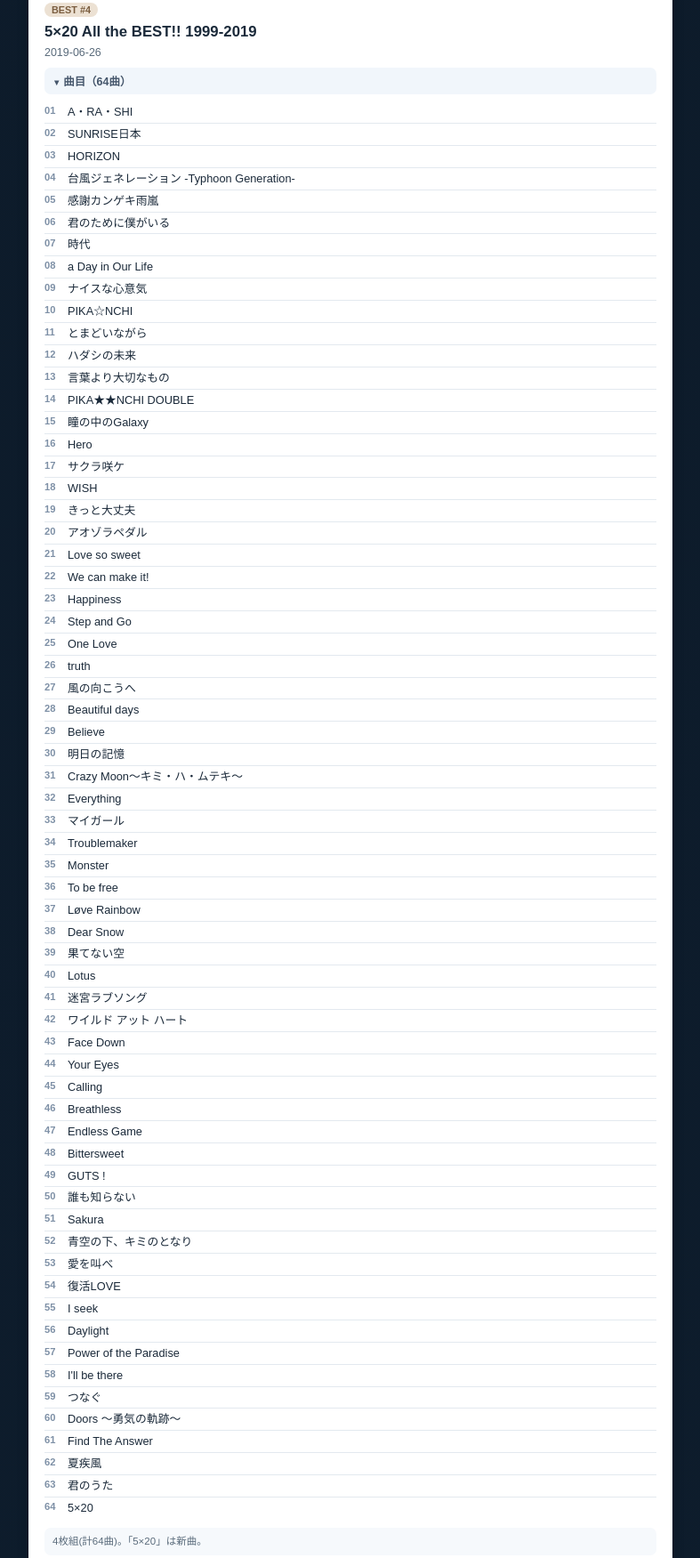
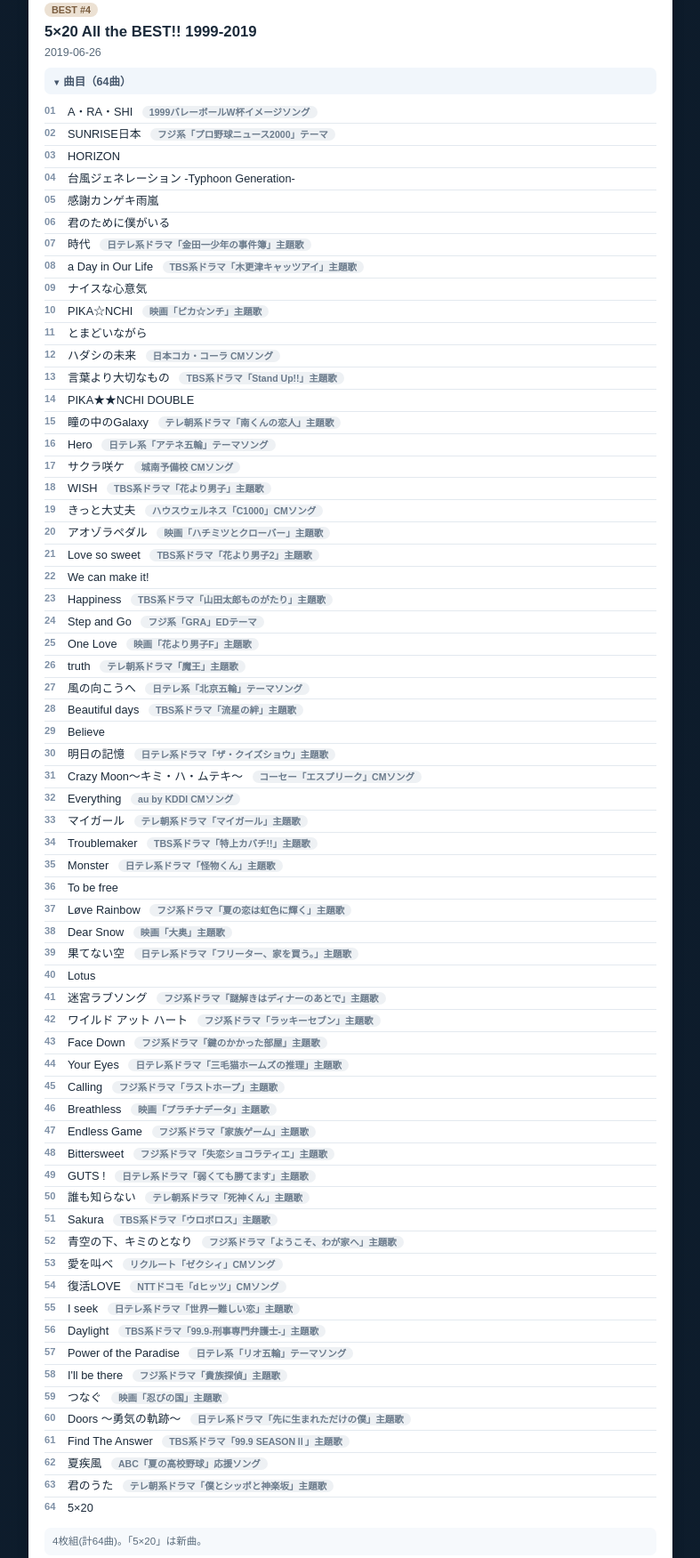
Before and after one commit to gitmato11234/arashi-discography, a plain HTML site: page index.html in a window 1280 px wide. Shown: the part 967-2718 px from the top of the page at 89% size, without its empty margins (246-1033 px from the left). Drawn offline with Linux system fonts and the light colour scheme.

Commit message:
タイアップ情報(52曲)を曲名右に控えめバッジで追加・検索対象にも含める

```diff
--- a/index.html
+++ b/index.html
@@ -120,6 +120,7 @@
   ol.medley{list-style:none; margin:6px 0 2px; padding-left:12px; border-left:2px dashed #b9c9d8;}
   ol.medley li{font-size:.76rem; font-weight:400; color:#4a5b6b; padding:2px 0 2px 18px; position:relative; border:none;}
   ol.medley li::before{content:"♪"; position:absolute; left:0; top:2px; color:#9bb0c4; font-size:.7rem; font-weight:400;}
+  ol.tracks li .tie{font-size:.66rem; background:#eef1f4; color:#6b7b8c; padding:1px 8px; border-radius:9px; margin-left:7px; font-weight:600; white-space:nowrap;}
   footer{text-align:center; color:#8aa6c2; font-size:.74rem; padding:20px;}
   footer a{color:#bcd3ea;}
 </style>
@@ -304,7 +305,66 @@ function esc(s){return s.replace(/&/g,'&amp;').replace(/</g,'&lt;').replace(/>/g
 
 const SEARCH = [];
 let _tid = 0;
-function renderTrack(t, ctx, doIndex){
+
+// タイアップ情報（曲名 → タイアップ）
+const TIEUPS = {
+  "A・RA・SHI":"1999バレーボールW杯イメージソング",
+  "SUNRISE日本":"フジ系「プロ野球ニュース2000」テーマ",
+  "時代":"日テレ系ドラマ「金田一少年の事件簿」主題歌",
+  "a Day in Our Life":"TBS系ドラマ「木更津キャッツアイ」主題歌",
+  "PIKA☆NCHI":"映画「ピカ☆ンチ」主題歌",
+  "ハダシの未来":"日本コカ・コーラ CMソング",
+  "言葉より大切なもの":"TBS系ドラマ「Stand Up!!」主題歌",
+  "瞳の中のGalaxy":"テレ朝系ドラマ「南くんの恋人」主題歌",
+  "Hero":"日テレ系「アテネ五輪」テーマソング",
+  "サクラ咲ケ":"城南予備校 CMソング",
+  "WISH":"TBS系ドラマ「花より男子」主題歌",
+  "きっと大丈夫":"ハウスウェルネス「C1000」CMソング",
+  "アオゾラペダル":"映画「ハチミツとクローバー」主題歌",
+  "Love so sweet":"TBS系ドラマ「花より男子2」主題歌",
+  "Happiness":"TBS系ドラマ「山田太郎ものがたり」主題歌",
+  "Step and Go":"フジ系「GRA」EDテーマ",
+  "One Love":"映画「花より男子F」主題歌",
+  "truth":"テレ朝系ドラマ「魔王」主題歌",
+  "風の向こうへ":"日テレ系「北京五輪」テーマソング",
+  "Beautiful days":"TBS系ドラマ「流星の絆」主題歌",
+  "明日の記憶":"日テレ系ドラマ「ザ・クイズショウ」主題歌",
+  "Crazy Moon〜キミ・ハ・ムテキ〜":"コーセー「エスプリーク」CMソング",
+  "Everything":"au by KDDI CMソング",
+  "マイガール":"テレ朝系ドラマ「マイガール」主題歌",
+  "Troublemaker":"TBS系ドラマ「特上カバチ!!」主題歌",
+  "Monster":"日テレ系ドラマ「怪物くん」主題歌",
+  "Løve Rainbow":"フジ系ドラマ「夏の恋は虹色に輝く」主題歌",
+  "Dear Snow":"映画「大奥」主題歌",
+  "果てない空":"日テレ系ドラマ「フリーター、家を買う。」主題歌",
+  "迷宮ラブソング":"フジ系ドラマ「謎解きはディナーのあとで」主題歌",
+  "ワイルド アット ハート":"フジ系ドラマ「ラッキーセブン」主題歌",
+  "Face Down":"フジ系ドラマ「鍵のかかった部屋」主題歌",
+  "Your Eyes":"日テレ系ドラマ「三毛猫ホームズの推理」主題歌",
+  "Calling":"フジ系ドラマ「ラストホープ」主題歌",
+  "Breathless":"映画「プラチナデータ」主題歌",
+  "Endless Game":"フジ系ドラマ「家族ゲーム」主題歌",
+  "Bittersweet":"フジ系ドラマ「失恋ショコラティエ」主題歌",
+  "GUTS !":"日テレ系ドラマ「弱くても勝てます」主題歌",
+  "誰も知らない":"テレ朝系ドラマ「死神くん」主題歌",
+  "Sakura":"TBS系ドラマ「ウロボロス」主題歌",
+  "青空の下、キミのとなり":"フジ系ドラマ「ようこそ、わが家へ」主題歌",
+  "愛を叫べ":"リクルート「ゼクシィ」CMソング",
+  "復活LOVE":"NTTドコモ「dヒッツ」CMソング",
+  "I seek":"日テレ系ドラマ「世界一難しい恋」主題歌",
+  "Daylight":"TBS系ドラマ「99.9-刑事専門弁護士-」主題歌",
+  "Power of the Paradise":"日テレ系「リオ五輪」テーマソング",
+  "I'll be there":"フジ系ドラマ「貴族探偵」主題歌",
+  "つなぐ":"映画「忍びの国」主題歌",
+  "Doors 〜勇気の軌跡〜":"日テレ系ドラマ「先に生まれただけの僕」主題歌",
+  "Find The Answer":"TBS系ドラマ「99.9 SEASONⅡ」主題歌",
+  "夏疾風":"ABC「夏の高校野球」応援ソング",
+  "君のうた":"テレ朝系ドラマ「僕とシッポと神楽坂」主題歌",
+  "BRAVE":"日テレ系「ラグビーW杯2019」イメージソング",
+  "カイト":"2020東京五輪・パラ NHK放送テーマソング"
+};
+
+function renderTrack(t, ctx, doIndex, showTie){
   // メドレー: {m:"メドレー名", s:[内訳...]}
   if(t && typeof t==='object' && !Array.isArray(t) && t.m){
     const inner = t.s.map(name=>{
@@ -318,13 +378,16 @@ function renderTrack(t, ctx, doIndex){
   const name = Array.isArray(t) ? t[0] : t;
   const id = 't' + (_tid++);
   if(doIndex) SEARCH.push({name, ctx, id});
+  const tie = (showTie && TIEUPS[name]) ? TIEUPS[name] : '';
+  if(doIndex && tie) SEARCH.push({name:tie, ctx:ctx+'／'+name, id});
+  const tieHtml = tie ? ` <span class="tie">${esc(tie)}</span>` : '';
   if(Array.isArray(t)){
     const cls = (t[2]==='mem'||t[2]==='unit') ? t[2] : 'ex';
-    return `<li id="${id}">${esc(t[0])} <span class="${cls}">（${esc(t[1])}）</span></li>`;
+    return `<li id="${id}">${esc(t[0])} <span class="${cls}">（${esc(t[1])}）</span>${tieHtml}</li>`;
   }
-  return `<li id="${id}">${esc(t)}</li>`;
+  return `<li id="${id}">${esc(t)}${tieHtml}</li>`;
 }
-function trackLi(t, ctx){ return renderTrack(t, ctx, true); }
+function trackLi(t, ctx){ return renderTrack(t, ctx, true, true); }
 
 document.getElementById('album-cols').innerHTML = albums.slice().sort((a,b)=>b.d.localeCompare(a.d)).map(a=>`
   <div class="card${a.best?' best':''}">
@@ -366,7 +429,7 @@ document.getElementById('video-cols').innerHTML = videos.slice().sort((a,b)=>b.d
     ${v.lim?`<p class="note"><b>初回限定盤／形態:</b> ${esc(v.lim)}</p>`:''}
     ${v.disc?`<p class="note"><b>ディスク構成:</b> ${esc(v.disc)}</p>`:''}
     ${v.note?`<p class="note">${esc(v.note)}</p>`:''}
-    ${hasTr?`<details open><summary>収録曲（${v.tr.length}曲）</summary><ol class="tracks">${v.tr.map(t=>renderTrack(t, '映像作品／'+v.t, true)).join('')}</ol></details>`:''}
+    ${hasTr?`<details open><summary>収録曲（${v.tr.length}曲）</summary><ol class="tracks">${v.tr.map(t=>renderTrack(t, '映像作品／'+v.t, true, false)).join('')}</ol></details>`:''}
   </div>`;
 }).join('');
 
```
